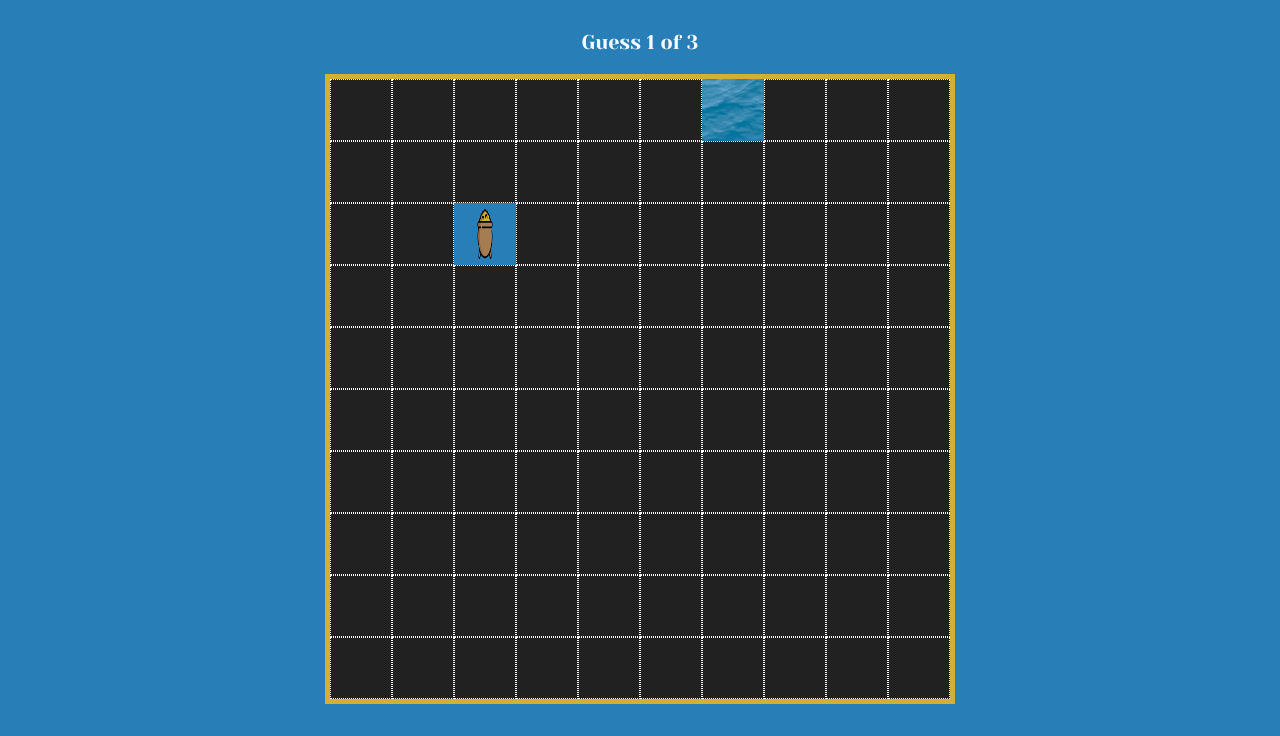
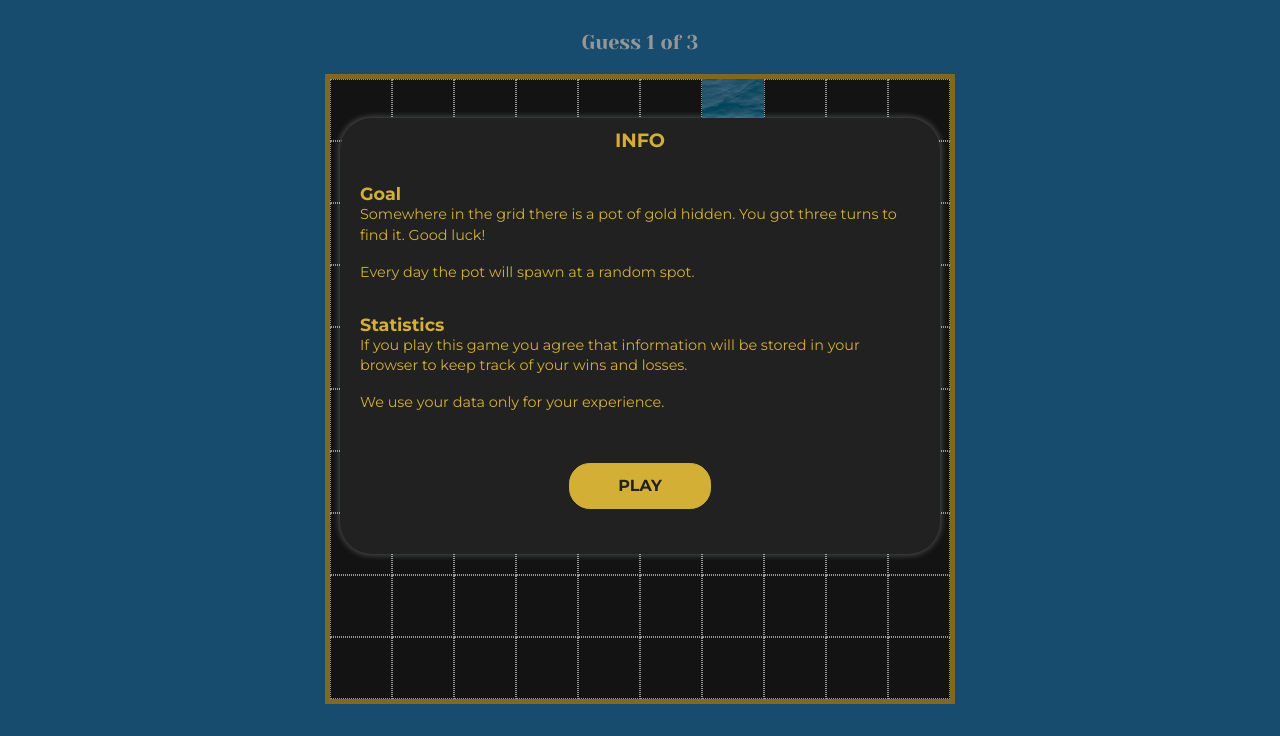
Before and after one commit to iam-davidvm/golddiver, a plain HTML site: page index.html in a window 1280 px wide. Shown: the part 64-800 px from the top of the page. Drawn offline with Linux system fonts and the light colour scheme.

Commit message:
creating the info modal

```diff
--- a/css/style.css
+++ b/css/style.css
@@ -122,6 +122,84 @@ main {
     transform: rotateY(70deg);
 }
 
+/* modal */
+
+.bg-modal {
+    position: absolute;
+    top: 0;
+    left: 0;
+    width: 100vw;
+    height: 100vh;
+    background-color: hsla(0, 0%, 0%, 0.4);
+    display: flex;
+    align-items: center;
+    place-content: center;
+}
+
+.modal-box {
+    max-width: 600px;
+    width: 90%;
+    color: var(--clr-gold);
+    background-color: var(--clr-dark-gray);
+    padding: 10px 20px 15px;
+    border-radius: 2em;
+    box-shadow: hsl(210, 50%, 98%, 0.2) 0px 0px 5px 2px;
+    position: relative;
+}
+
+.modal-close {
+    position: absolute;
+    right: 25px;
+    top: 15px;
+    cursor: pointer;
+}
+
+.modal-box h2 {
+    text-align: center;
+    text-transform: uppercase;
+    font-size: 1.2rem;
+}
+
+.modal-box h3 {
+    margin-top: 1.8em;
+    font-size: 1.1rem;
+}
+
+.modal-box p {
+    font-size: .9rem;
+    line-height: 1.4;
+    margin-bottom: 1.2em;
+}
+
+.modal-title {
+    margin-bottom: 20px;
+}
+
+.modal-info-play button {
+    background-color: var(--clr-gold);
+    border: 1px solid var(--clr-gold);
+    font-family: var(--ff-body);
+    font-weight: 700;
+    font-size: 1rem;
+    color: var(--clr-dark-gray);
+    text-transform: uppercase;
+    padding: .8em 3em;
+    border-radius: 1.3em;
+    display: block;
+    margin: 50px auto 30px;
+    cursor: pointer;
+    transition: background-color 200ms ease-in, color 200ms ease-in;
+}
+
+.modal-info-play button:hover,
+.modal-info-play button:focus {
+    background-color: transparent;
+    color: var(--clr-gold);
+}
+
+
+/* end of modal */
+
 @media (max-width: 660px) {
     .game-100 .game-tile {
         width: 52px;
--- a/index.html
+++ b/index.html
@@ -125,6 +125,27 @@
         </section>
     </main>
 
+    <div class="bg-modal">
+        <div class="modal-box modal-info">
+            <!-- <div class="modal-close close"><i class="fas fa-times close"></i></div> -->
+            <div class="modal-title">
+                <h2>Info</h2>
+            </div>
+            <div class="modal-info-body">
+                <h3>Goal</h3>
+                <p>Somewhere in the grid there is a pot of gold hidden. You got three turns to find it. Good luck!</p>
+                <p>Every day the pot will spawn at a random spot.</p>
+                <h3>Statistics</h3>
+                <p>If you play this game you agree that information will be stored in your browser to keep track of your wins and losses.</p>
+                <p>We use your data only for your experience.</p>
+            </div>
+            <div class="modal-info-play">
+                <button>Play</button>
+            </div>
+
+        </div>
+    </div>
+
     <script src="js/app.js"></script>
 </body>
 </html>
```
